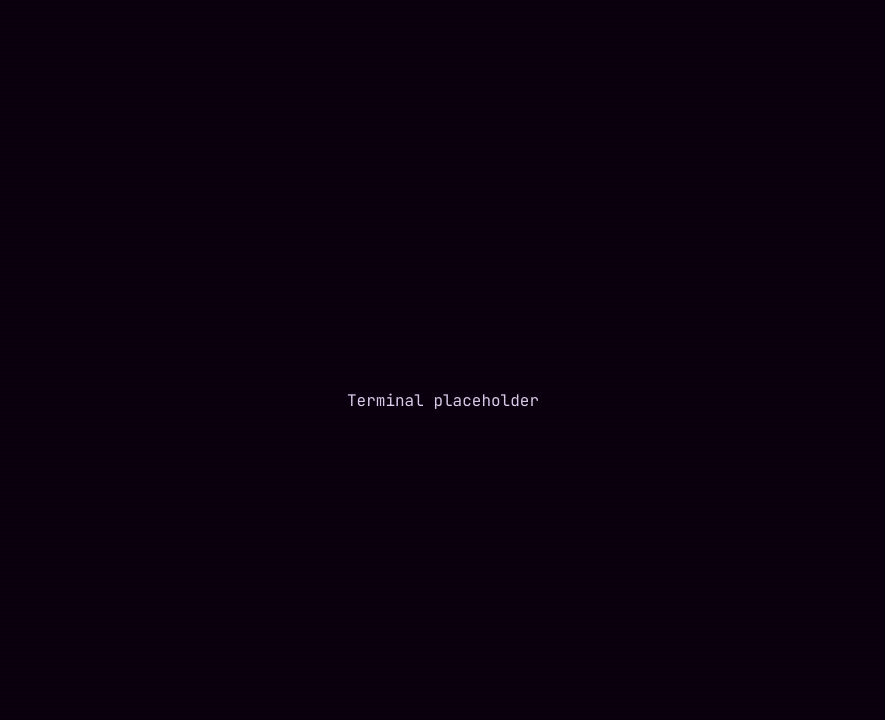
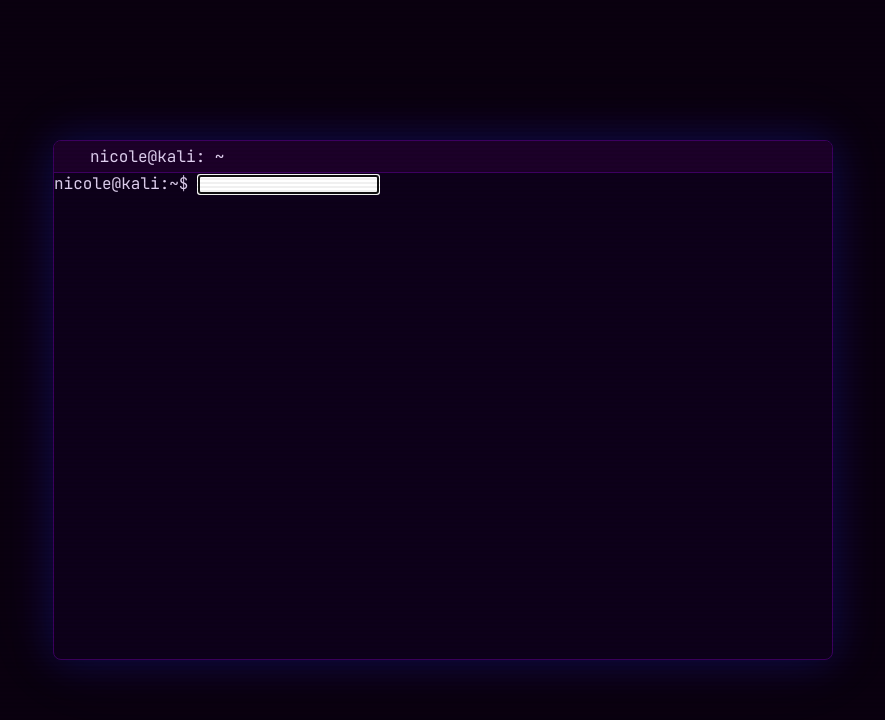
Before and after one commit to Nicole-favela/root-portfolio, a React (Vite) app: page / in a window 1280 px wide. Shown: the top 720 px of the page, without its empty margins (197-1082 px from the left). Built offline with nearby package versions, Linux system fonts and the light colour scheme.

Commit message:
basic terminal and styling

```diff
--- a/src/components/Terminal/Terminal.css
+++ b/src/components/Terminal/Terminal.css
@@ -6,6 +6,27 @@
   flex-direction: column;
   justify-content: center;
   align-items: center;
-  animation: fadeIn 0.4s ease;
+  animation: fadeIn 0.6s ease;
   padding: 1rem;
 }
+.term__window {
+  width: min(780px, 96vw);
+  height: min(520px, 90vh);
+  background: #0d001a;
+  border: 1px solid var(--kali-border);
+  border-radius: 8px;
+  display: flex;
+  flex-direction: column;
+  box-shadow: 0 0 40px rgba(1, 54, 244, 0.25), 0 0 80px rgba(160, 32, 240, 0.08);
+  overflow: hidden;
+}
+.term__titlebar {
+  height: 32px;
+  background: var(--kali-surface2);
+  border-bottom: 1px solid var(--kali-border);
+  display: flex;
+  align-items: center;
+  padding: 0 12px;
+  gap: 8px;
+  flex-shrink: 0;
+}
--- a/src/components/Terminal/Terminal.jsx
+++ b/src/components/Terminal/Terminal.jsx
@@ -5,11 +5,137 @@ const USER = 'nicole'
 const HOST = 'kali'
 const PATH = '~'
 
+const MOTD = [
+  { type: 'accent',  text: '┌──────────────────────────────────────────────────────────┐' },
+  { type: 'accent',  text: '│                  Kali GNU/Linux Rolling                   │' },
+  { type: 'accent',  text: '│                     Welcome!                              │' },
+  { type: 'accent',  text: '└──────────────────────────────────────────────────────────┘' },
+  { type: 'output',  text: '' },
+  { type: 'output',  text: `Last login: ${new Date().toDateString()} from 127.0.0.1` },
+  { type: 'output',  text: '' },
+]
+
+const HELP_TEXT = [
+  { type: 'cyan',   text: 'Available commands:' },
+  { type: 'output', text: '  whoami    — print current user' },
+  { type: 'output', text: '  ls        — list directory contents' },
+  { type: 'output', text: '  cat bio   — read bio file' },
+  { type: 'output', text: '  startx    — launch desktop environment' },
+  { type: 'output', text: '  clear     — clear terminal' },
+  { type: 'output', text: '  help      — show this message' },
+  { type: 'output', text: '' },
+]
+
+const LS_OUTPUT = [
+  { type: 'output', text: 'total 48' },
+  { type: 'cyan',   text: 'drwxr-xr-x  projects/   bio.txt   resume.pdf   skills.md   gallery/' },
+  { type: 'output', text: '' },
+]
+const BIO_OUTPUT = [
+  { type: 'success', text: '# bio.txt' },
+  { type: 'output',  text: '' },
+  { type: 'output',  text: 'Name    : Nicole' },
+  { type: 'output',  text: 'Role    : Full Stack Engineer | M.S. in Comp Sci' },
+  { type: 'output',  text: 'Stack   : React · Node · Python ·  AWS' },
+  { type: 'output',  text: 'Passion : Building the future bit by bit.' },
+  { type: 'output',  text: '' },
+  { type: 'pink',    text: '> Type "startx" to launch my portfolio desktop.' },
+  { type: 'output',  text: '' },
+]
+const STARTX_OUTPUT = [
+  { type: 'output',  text: '' },
+  { type: 'output',  text: 'Starting X.Org server...' },
+  { type: 'success', text: '[  OK  ] X server started on :0' },
+  { type: 'output',  text: 'Loading XFCE desktop environment...' },
+  { type: 'success', text: '[  OK  ] Window manager (xfwm4) started' },
+  { type: 'success', text: '[  OK  ] Panel (xfce4-panel) started' },
+  { type: 'success', text: '[  OK  ] Desktop (xfdesktop) loaded' },
+  { type: 'output',  text: '' },
+  { type: 'pink',    text: '✦  Launching portfolio...' },
+  { type: 'output',  text: '' },
+]
+function Prompt() {
+  return (
+    <span>
+      <span className="prompt-user">{USER}</span>
+      <span className="prompt-at">@</span>
+      <span className="prompt-host">{HOST}</span>
+      <span className="prompt-colon">:</span>
+      <span className="prompt-path">{PATH}</span>
+      <span className="prompt-sym">$ </span>
+    </span>
+  )
+}
+
+
+
 export default function Terminal({ onComplete }) {
+    const [lines, setLines] = useState([])
+    const [input, setInput] = useState('')
+    const [locked, setLocked] = useState(false)
+
+    const bodyRef = useRef(null)
+    const inputRef = useRef(null)
+
+    function handleKey(e) {
+        if (e.key === 'Enter'){
+            handleCommand(input.trim())
+        }
+        else if (e.key === 'ArrowUp'){
+            e.preventDefault()
+            const idx = Math.min(histIdx +1, history.length -1) // bounds checking
+            setHistIdx(idx) //set cur history index
+            setInput(history[idx] || '') //make this the input
+        }
+        else if (e.key === 'ArrowDown'){
+            e.preventDefault()
+            const idx = Math.max(histIdx -1, -1) // bounds checking
+            setHistIdx(idx) //set cur history index
+            setInput(idx === -1 ? '' : history[idx]) //make this the input (empty if idx is -1)
+
+        }
+    }
     return(
         <div className="term">
-            Terminal placeholder
+            <div className="term__window">
+                <div className="term__titlebar">
+                <span className="term__dot term__dot--close" />
+                <span className="term__dot term__dot--min" />
+                <span className="term__dot term__dot--max" />
+                <span className="term__title">{USER}@{HOST}: {PATH}</span>
+                </div>
+            <div className="term__body" >
+                {lines.map((line, i) =>
+                  line.type == 'prompt' ? (
+                    <div key={i} className='term__line term_line--prompt'>
+                        <Prompt />
+                        <span className='prompt-cmd'>{line.cmd}</span>
+                    </div>
+                  ) : (
+                    <div key={i} className={`term__line term_line--${line.type}`}>
+                        {line.text}
+                    </div>
+                  )
+                )}
 
+            </div>
+            {!locked && (
+                <div className = 'term__input-row'>
+                    <span className='term__prompt-prefix'><Prompt/></span>
+                    <input
+                        ref={inputRef}
+                        className='term__input'
+                        value={input}
+                        onChange={(e) => setInput(e.target.value)}
+                        onKeyDown={handleKey}
+                        autoFocus
+                        spellCheck={false}
+                        autoComplete='off'
+                    />
+                </div>
+            )}
+
+            </div>
         </div>
     )
 
```
